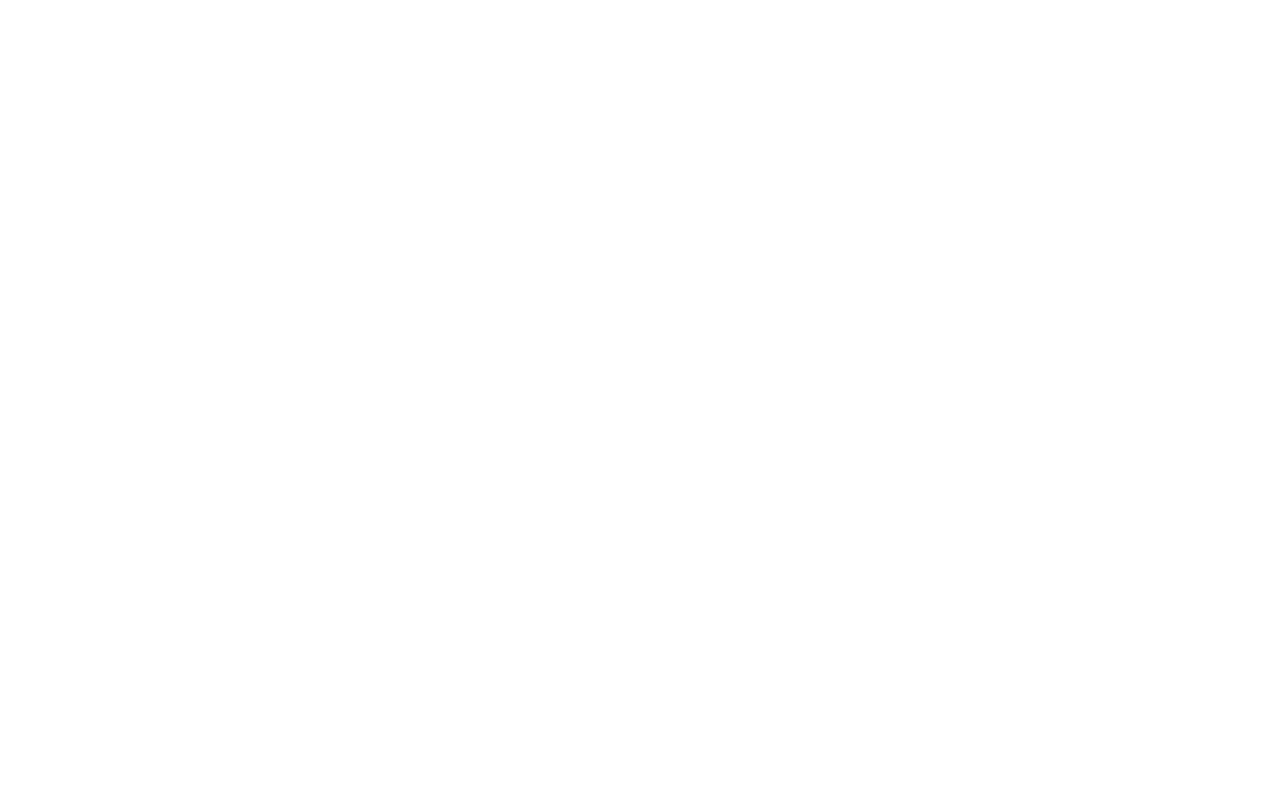
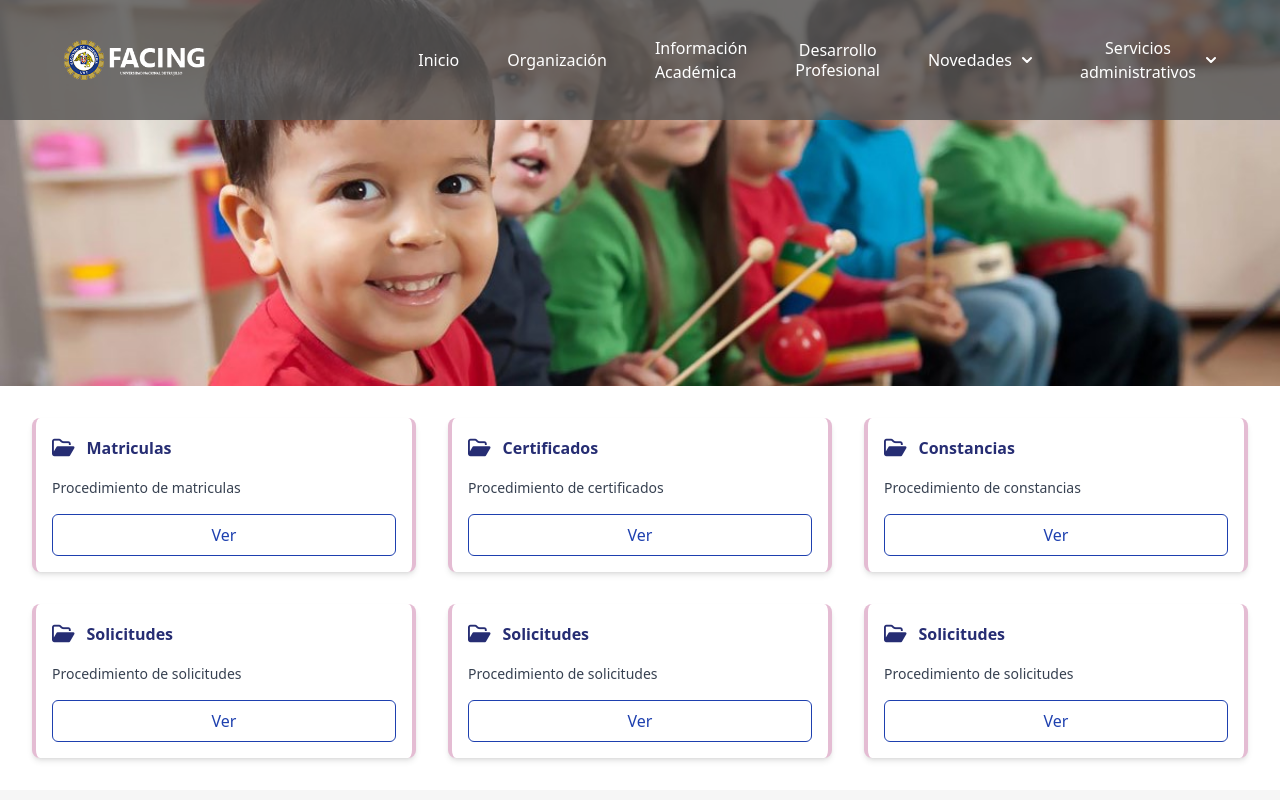
Before and after one commit to carlosgs05/webSiteEducacion, a React (Vite) app in the folder webSiteEducation/: page /serviciosAdministrativos/documentos-tramites in a window 1280 px wide. Before the commit this address had no page. Shown: the top 800 px of the page. Built offline with nearby package versions, Linux system fonts and the light colour scheme.

Commit message:
terminado

```diff
--- a/webSiteEducation/index.html
+++ b/webSiteEducation/index.html
@@ -4,6 +4,7 @@
     <meta charset="UTF-8" />
     <link rel="icon" type="image/svg+xml" href="/vite.svg" />
     <link href="https://cdn.jsdelivr.net/npm/flowbite@2.5.2/dist/flowbite.min.css" rel="stylesheet" />
+    <link rel="stylesheet" href="https://cdnjs.cloudflare.com/ajax/libs/font-awesome/6.5.1/css/all.min.css">
     <meta name="viewport" content="width=device-width, initial-scale=1.0" />
     <title>Vite + React</title>
   </head>
--- a/webSiteEducation/src/App.jsx
+++ b/webSiteEducation/src/App.jsx
@@ -7,7 +7,7 @@
 import Noticias from './page/novedades/Noticias'
 import DetalleNoticia from './page/novedades/DetalleNoticia'
 import MesaDePartes from './page/serviciosAdministrativos/MesaDePartes'
-
+import DocumentosTramites from './page/serviciosAdministrativos/DocumentosTramites'
 function App() {
   return (
     <BrowserRouter>
@@ -20,6 +20,7 @@
         <Route path='/novedades/noticias' element={<Noticias />} />
         <Route path="/novedades/noticia/:id" element={<DetalleNoticia />} />
        <Route path="/serviciosAdministrativos/mesa-de-partes" element={<MesaDePartes/>} />
+       <Route path="/serviciosAdministrativos/documentos-tramites" element={<DocumentosTramites/>} />
 
       </Routes>
     </BrowserRouter>
--- /dev/null
+++ b/webSiteEducation/src/components/CardDocumento.jsx
@@ -0,0 +1,31 @@
+import PropTypes from "prop-types";
+const CardDocumento = ({ nombre, descripcion, enlace }) => {
+  return (
+    <div className="bg-white rounded-lg shadow-md p-4 border-x-4 border-[#E4BCD3] ">
+      <div className="flex items-center mb-4">
+        <i
+          className="fa-regular fa-folder-open text-xl text-[#262D73] transition-all mr-3"
+          data-astro-cid-dohjnao5=""
+        ></i>
+        <h3 className="text-[#262D73] font-bold">{nombre}</h3>
+      </div>
+      <p className="text-gray-700 text-sm mb-4">{descripcion}</p>
+      <div className="grid grid-cols-1">
+        <a
+          href={enlace}
+          target="_blank"
+          className= "border border-blue-800 text-blue-800 rounded-md px-4 py-2 hover:bg-[#545454] hover:border-[#545454] hover:text-white transition text-center"
+        >
+          Ver
+        </a>
+      </div>
+    </div>
+  );
+};
+CardDocumento.propTypes = {
+  nombre: PropTypes.string.isRequired,
+  descripcion: PropTypes.string.isRequired,
+  enlace: PropTypes.string.isRequired,
+};
+
+export default CardDocumento;
--- a/webSiteEducation/src/components/ModalInfo.jsx
+++ b/webSiteEducation/src/components/ModalInfo.jsx
@@ -24,7 +24,7 @@
                     <h3 className="text-xl font-bold text-blue-900 border-b pb-2">Nombres Apellidos: {data.name}</h3>
 
                     <div className="mt-4">
-                        <h3 className="text-lg font-semibold text-gray-700 border-b pb-1">Contacto: {data.contacto}</h3>
+                        <h3 className="text-lg font-semibold text-gray-700 border-b pb-1">Correo: {data.correo}</h3>
                     </div>
 
                     <div className="mt-4">
@@ -40,7 +40,6 @@
                             <thead>
                                 <tr className="bg-gray-100">
                                     <th className="border border-gray-300 p-2">Título</th>
-                                    <th className="border border-gray-300 p-2">Descripción</th>
                                     <th className="border border-gray-300 p-2">URL</th>
                                 </tr>
                             </thead>
@@ -49,7 +48,6 @@
                                     data.publicaciones.map((pub, index) => (
                                         <tr key={index} className="text-center">
                                             <td className="border border-gray-300 p-2">{pub.title}</td>
-                                            <td className="border border-gray-300 p-2">{pub.description}</td>
                                             <td className="border border-gray-300 p-2">
                                                 <a href={pub.url} className="text-blue-600 hover:underline" target="_blank" rel="noopener noreferrer">
                                                     Ver más
--- a/webSiteEducation/src/components/Navbar.jsx
+++ b/webSiteEducation/src/components/Navbar.jsx
@@ -260,6 +260,14 @@
                         Libro de reclamaciones
                       </a>
                     </li>
+                    <li>
+                      <a
+                        href="/serviciosAdministrativos/documentos-tramites"
+                        className="block px-4 py-2 hover:bg-[#E4BCD3]"
+                      >
+                        Documentación
+                      </a>
+                    </li>
                   </ul>
                 </div>
               )}
--- /dev/null
+++ b/webSiteEducation/src/page/serviciosAdministrativos/DocumentosTramites.jsx
@@ -0,0 +1,53 @@
+import CardDocumento from "../../components/CardDocumento"
+import Footer from "../../components/Footer"
+import Header from "../../components/Header"
+
+const documentos = [
+    {
+        nombre: "Matriculas",
+        descripcion: "Procedimiento de matriculas",
+        enlace: "#"
+    },
+    {
+        nombre: "Certificados",
+        descripcion: "Procedimiento de certificados",
+        enlace: "#"
+    },
+    {
+        nombre: "Constancias",
+        descripcion: "Procedimiento de constancias",
+        enlace: "#"
+    },
+    {
+        nombre: "Solicitudes",
+        descripcion: "Procedimiento de solicitudes",
+        enlace: "#"
+    },
+    {
+        nombre: "Solicitudes",
+        descripcion: "Procedimiento de solicitudes",
+        enlace: "#"
+    },
+    {
+        nombre: "Solicitudes",
+        descripcion: "Procedimiento de solicitudes",
+        enlace: "#"
+    }
+
+    ]
+const DocumentosTramites = () => {
+  return (
+    <div>
+        <Header/>
+        <div className="grid grid-cols-1 md:grid-cols-3 gap-8 px-8 py-8 justify-center">
+           {documentos.map((documento, index) => (
+            <CardDocumento key={index}
+            nombre={documento.nombre} descripcion={documento.descripcion} enlace={documento.enlace} />
+            ))}
+        </div>
+        <Footer/>
+    </div>
+  )
+}
+
+export default DocumentosTramites
--- a/webSiteEducation/src/page/serviciosAdministrativos/MesaDePartes.jsx
+++ b/webSiteEducation/src/page/serviciosAdministrativos/MesaDePartes.jsx
@@ -1,8 +1,10 @@
+import Footer from "../../components/Footer";
 import Header from "../../components/Header";
 import { useState } from "react";
 const MesaDePartes = () => {
   const [formData, setFormData] = useState({
     documentoIdentidad: "DNI",
+    numeroIdentidad: "",
     nombre: "",
     apellidoMaterno: "",
     apellidoPaterno: "",
@@ -32,7 +34,7 @@
   return (
     <div>
       <Header />
-      <div className="flex flex-col px-20 gap-y-5">
+      <div className="flex flex-col px-20 gap-y-5 pb-10">
         <h1 className="text-3xl font-bold text-center mt-10 text-[#262D73]">
           Mesa de Partes - Escuela de Educación inicial
         </h1>
@@ -51,7 +53,7 @@
             <div className="flex flex-col gap-6">
               <div>
                 <label className="block text-sm font-medium">
-                  Tipo de documento
+                  Tipo de documento de identidad
                 </label>
                 <select
                   name="documentoIdentidad"
@@ -66,6 +68,17 @@
                   <option value="Pasaporte">Ruc 10 (Persona natural)</option>
                   <option value="Pasaporte">Otros</option>
                 </select>
+              </div>
+              <div>
+                <label className="block text-sm font-medium">Numero de documento de identidad</label>
+                <input
+                  type="number"
+                  name="numeroIdentidad"
+                  value={formData.numeroIdentidad}
+                  onChange={handleChange}
+                  className="w-full p-2 border rounded"
+                  required
+                />
               </div>
               <div>
                 <label className="block text-sm font-medium">Nombre</label>
@@ -130,18 +143,16 @@
               </div>
               <div>
                 <label className="block text-sm font-medium">
-                  Tipo de documento
+                  Tipo y número de documento a enviar
                 </label>
-                <select
+                <input
+                  type="text"
                   name="tipoDocumento"
                   value={formData.tipoDocumento}
                   onChange={handleChange}
                   className="w-full p-2 border rounded"
                   required
-                >
-                  <option value="DNI">DNI</option>
-                  <option value="Pasaporte">Pasaporte</option>
-                </select>
+                />
               </div>
               <div>
                 <label className="block text-sm font-medium">Correo</label>
@@ -213,7 +224,9 @@
           </form>
         </div>
       </div>
+      <Footer/>
     </div>
+
   );
 };
 
```
Also changed, not shown: webSiteEducation/src/page/organizacion/Organizacion.jsx (+36 -34 lines), 1 other file (tests, documents, lock files or other folders).
